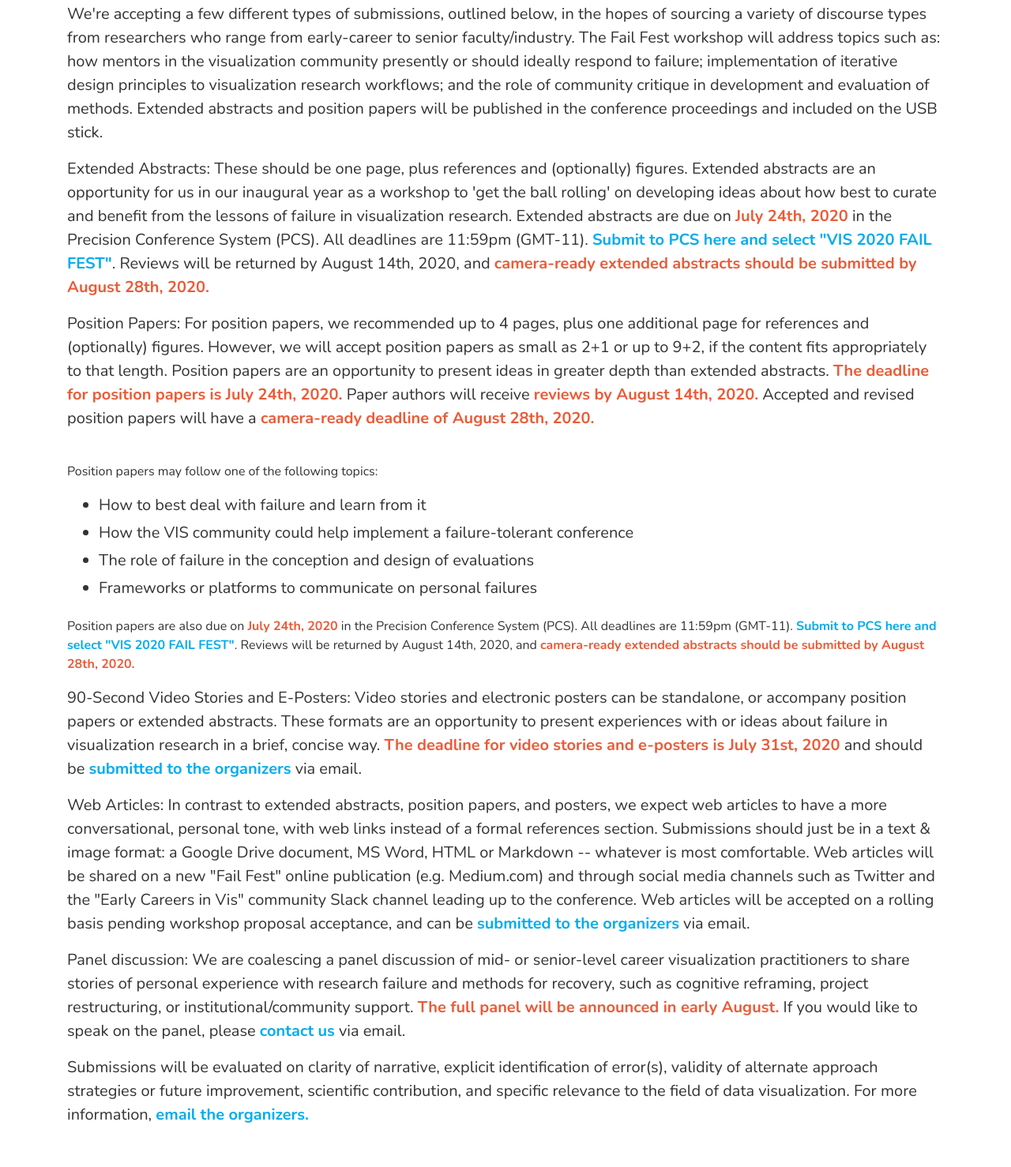
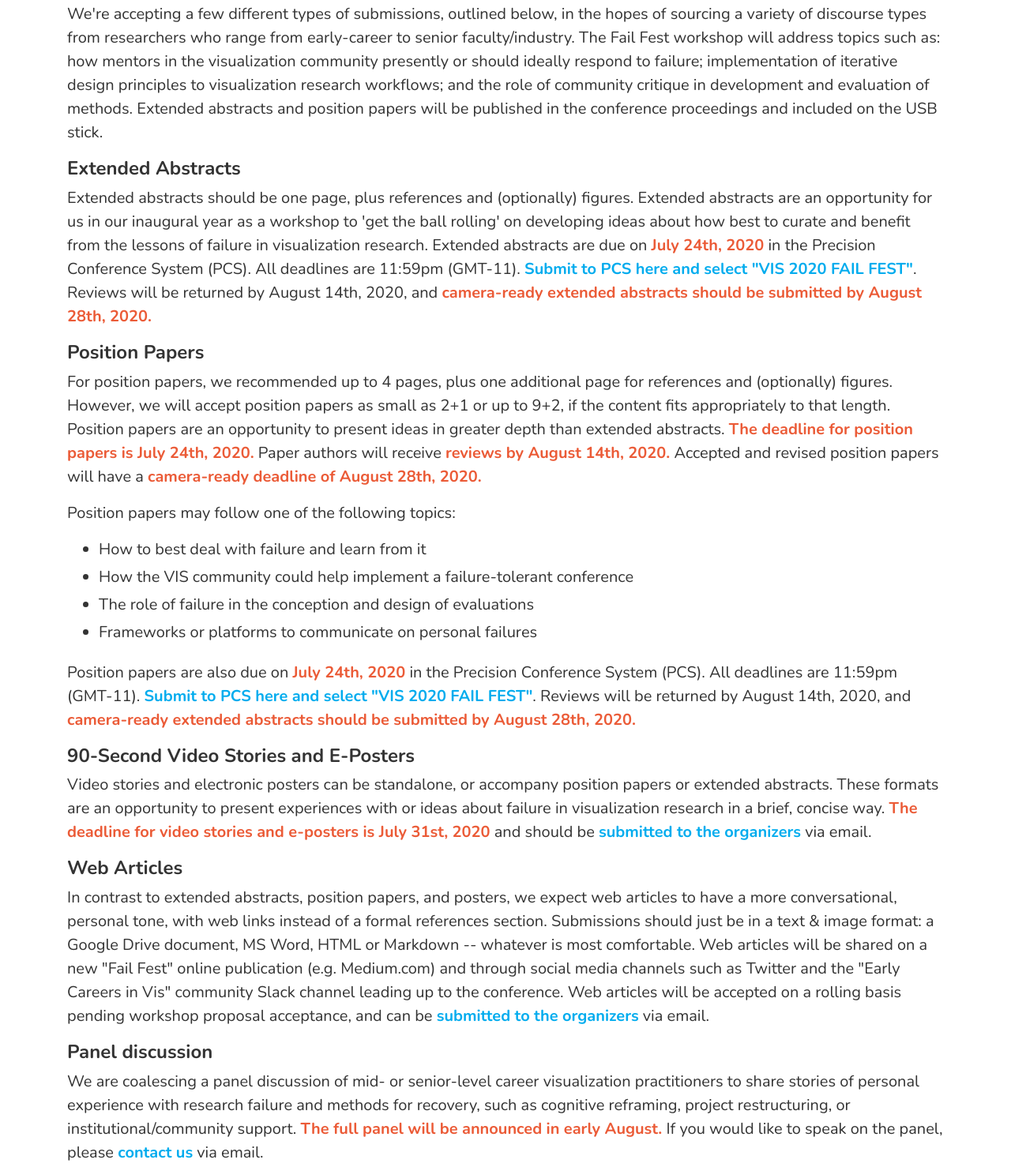
Before and after one commit to failfest/failfest.github.io, a website: page index.html in a window 1280 px wide. Shown: the part 1234-2712 px from the top of the page at 79% size. Drawn offline with nearby package versions, Linux system fonts and the light colour scheme.

Commit message:
enumerating submission types more clearly

```diff
--- a/index.html
+++ b/index.html
@@ -85,18 +85,23 @@
 			</ul>
 		<h3>Submissions</h3>
         <p class="lead">We're accepting a few different types of submissions, outlined below, in the hopes of sourcing a variety of discourse types from researchers who range from early-career to senior faculty/industry. The Fail Fest workshop will address topics such as: how mentors in the visualization community presently or should ideally respond to failure; implementation of iterative design principles to visualization research workflows; and the role of community critique in development and evaluation of methods. Extended abstracts and position papers will be published in the conference proceedings and included on the USB stick.</p>
-        <p class="lead"><b>Extended Abstracts:</b> These should be one page, plus references and (optionally) figures. Extended abstracts are an opportunity for us in our inaugural year as a workshop to 'get the ball rolling' on developing ideas about how best to curate and benefit from the lessons of failure in visualization research. Extended abstracts are due on <strong>July 24th, 2020</strong> in the Precision Conference System (PCS). All deadlines are 11:59pm (GMT-11). <a href="https://new.precisionconference.com/vgtc">Submit to PCS here and select "VIS 2020 FAIL FEST"</a>. Reviews will be returned by August 14th, 2020, and <strong>camera-ready extended abstracts should be submitted by August 28th, 2020.</strong></p>
-        <p class="lead"><b>Position Papers:</b> For position papers, we recommended up to 4 pages, plus one additional page for references and (optionally) figures. However, we will accept position papers as small as 2+1 or up to 9+2, if the content fits appropriately to that length. Position papers are an opportunity to present ideas in greater depth than extended abstracts. <strong>The deadline for position papers is July 24th, 2020.</strong> Paper authors will receive <strong>reviews by August 14th, 2020.</strong> Accepted and revised position papers will have a <strong>camera-ready deadline of August 28th, 2020.</strong></p>
-        <br>Position papers may follow one of the following topics:</p>
+          <h4>Extended Abstracts</h4>
+          <p class="lead">Extended abstracts should be one page, plus references and (optionally) figures. Extended abstracts are an opportunity for us in our inaugural year as a workshop to 'get the ball rolling' on developing ideas about how best to curate and benefit from the lessons of failure in visualization research. Extended abstracts are due on <strong>July 24th, 2020</strong> in the Precision Conference System (PCS). All deadlines are 11:59pm (GMT-11). <a href="https://new.precisionconference.com/vgtc">Submit to PCS here and select "VIS 2020 FAIL FEST"</a>. Reviews will be returned by August 14th, 2020, and <strong>camera-ready extended abstracts should be submitted by August 28th, 2020.</strong></p>
+          <h4>Position Papers</h4>
+          <p class="lead">For position papers, we recommended up to 4 pages, plus one additional page for references and (optionally) figures. However, we will accept position papers as small as 2+1 or up to 9+2, if the content fits appropriately to that length. Position papers are an opportunity to present ideas in greater depth than extended abstracts. <strong>The deadline for position papers is July 24th, 2020.</strong> Paper authors will receive <strong>reviews by August 14th, 2020.</strong> Accepted and revised position papers will have a <strong>camera-ready deadline of August 28th, 2020.</strong></p>
+          <p class="lead">Position papers may follow one of the following topics:</p>
         <ul class="lead">
               <li>How to best deal with failure and learn from it</li>
               <li>How the VIS community could help implement a failure-tolerant conference</li>
               <li>The role of failure in the conception and design of evaluations</li>
               <li>Frameworks or platforms to communicate on personal failures</li></ul>
-        <p>Position papers are also due on <strong>July 24th, 2020</strong> in the Precision Conference System (PCS). All deadlines are 11:59pm (GMT-11). <a href="https://new.precisionconference.com/vgtc">Submit to PCS here and select "VIS 2020 FAIL FEST"</a>. Reviews will be returned by August 14th, 2020, and <strong>camera-ready extended abstracts should be submitted by August 28th, 2020.</strong></p>
-        <p class="lead"><b>90-Second Video Stories and E-Posters:</b> Video stories and electronic posters can be standalone, or accompany position papers or extended abstracts. These formats are an opportunity to present experiences with or ideas about failure in visualization research in a brief, concise way. <strong>The deadline for video stories and e-posters is July 31st, 2020</strong> and should be <a href="mailto:visfailfest@gmail.com">submitted to the organizers</a> via email.</p>
-        <p class="lead"><b>Web Articles:</b> In contrast to extended abstracts, position papers, and posters, we expect web articles to have a more conversational, personal tone, with web links instead of a formal references section. Submissions should just be in a text & image format: a Google Drive document, MS Word, HTML or Markdown -- whatever is most comfortable. Web articles will be shared on a new "Fail Fest" online publication (e.g. Medium.com) and through social media channels such as Twitter and the "Early Careers in Vis" community Slack channel leading up to the conference. Web articles will be accepted on a rolling basis pending workshop proposal acceptance, and can be <a href="mailto:visfailfest@gmail.com">submitted to the organizers</a> via email.</p>
-        <p class="lead"><b>Panel discussion:</b> We are coalescing a panel discussion of mid- or senior-level career visualization practitioners to share stories of personal experience with research failure and methods for recovery, such as cognitive reframing, project restructuring, or institutional/community support. <strong>The full panel will be announced in early August.</strong> If you would like to speak on the panel, please <a href="mailto:visfailfest@gmail.com">contact us</a> via email.</p>
+        <p class="lead">Position papers are also due on <strong>July 24th, 2020</strong> in the Precision Conference System (PCS). All deadlines are 11:59pm (GMT-11). <a href="https://new.precisionconference.com/vgtc">Submit to PCS here and select "VIS 2020 FAIL FEST"</a>. Reviews will be returned by August 14th, 2020, and <strong>camera-ready extended abstracts should be submitted by August 28th, 2020.</strong></p>
+        <h4>90-Second Video Stories and E-Posters</h4>
+          <p class="lead">Video stories and electronic posters can be standalone, or accompany position papers or extended abstracts. These formats are an opportunity to present experiences with or ideas about failure in visualization research in a brief, concise way. <strong>The deadline for video stories and e-posters is July 31st, 2020</strong> and should be <a href="mailto:visfailfest@gmail.com">submitted to the organizers</a> via email.</p>
+          <h4>Web Articles</h4>
+          <p class="lead">In contrast to extended abstracts, position papers, and posters, we expect web articles to have a more conversational, personal tone, with web links instead of a formal references section. Submissions should just be in a text & image format: a Google Drive document, MS Word, HTML or Markdown -- whatever is most comfortable. Web articles will be shared on a new "Fail Fest" online publication (e.g. Medium.com) and through social media channels such as Twitter and the "Early Careers in Vis" community Slack channel leading up to the conference. Web articles will be accepted on a rolling basis pending workshop proposal acceptance, and can be <a href="mailto:visfailfest@gmail.com">submitted to the organizers</a> via email.</p>
+          <h4>Panel discussion</h4>
+          <p class="lead">We are coalescing a panel discussion of mid- or senior-level career visualization practitioners to share stories of personal experience with research failure and methods for recovery, such as cognitive reframing, project restructuring, or institutional/community support. <strong>The full panel will be announced in early August.</strong> If you would like to speak on the panel, please <a href="mailto:visfailfest@gmail.com">contact us</a> via email.</p>
         <p class="lead">Submissions will be evaluated on clarity of narrative, explicit identification of error(s), validity of alternate approach strategies or future improvement, scientific contribution, and specific relevance to the field of data visualization. For more information, <a href="mailto:visfailfest@gmail.com">email the organizers.</a></p>
     </div>
   </div>
```
